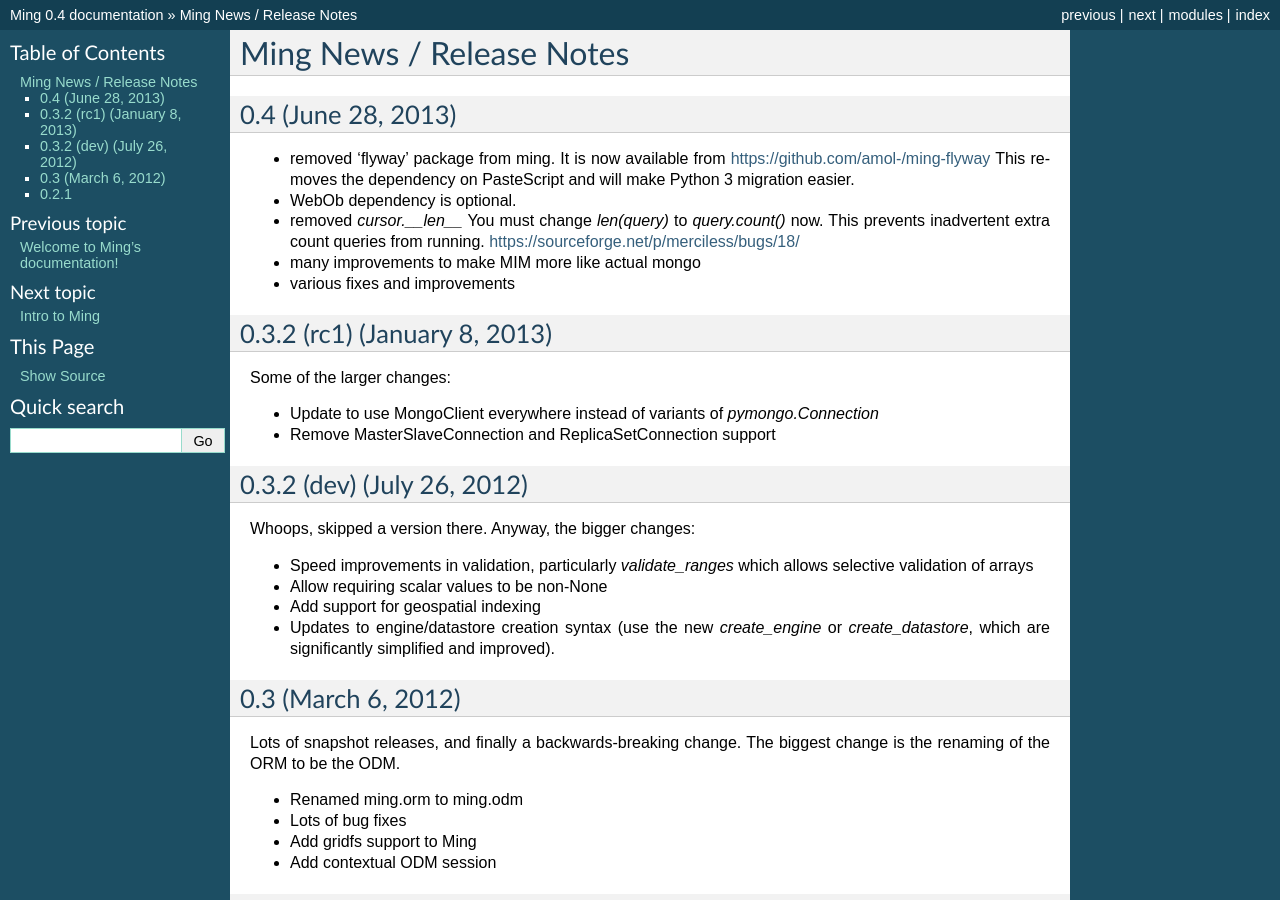
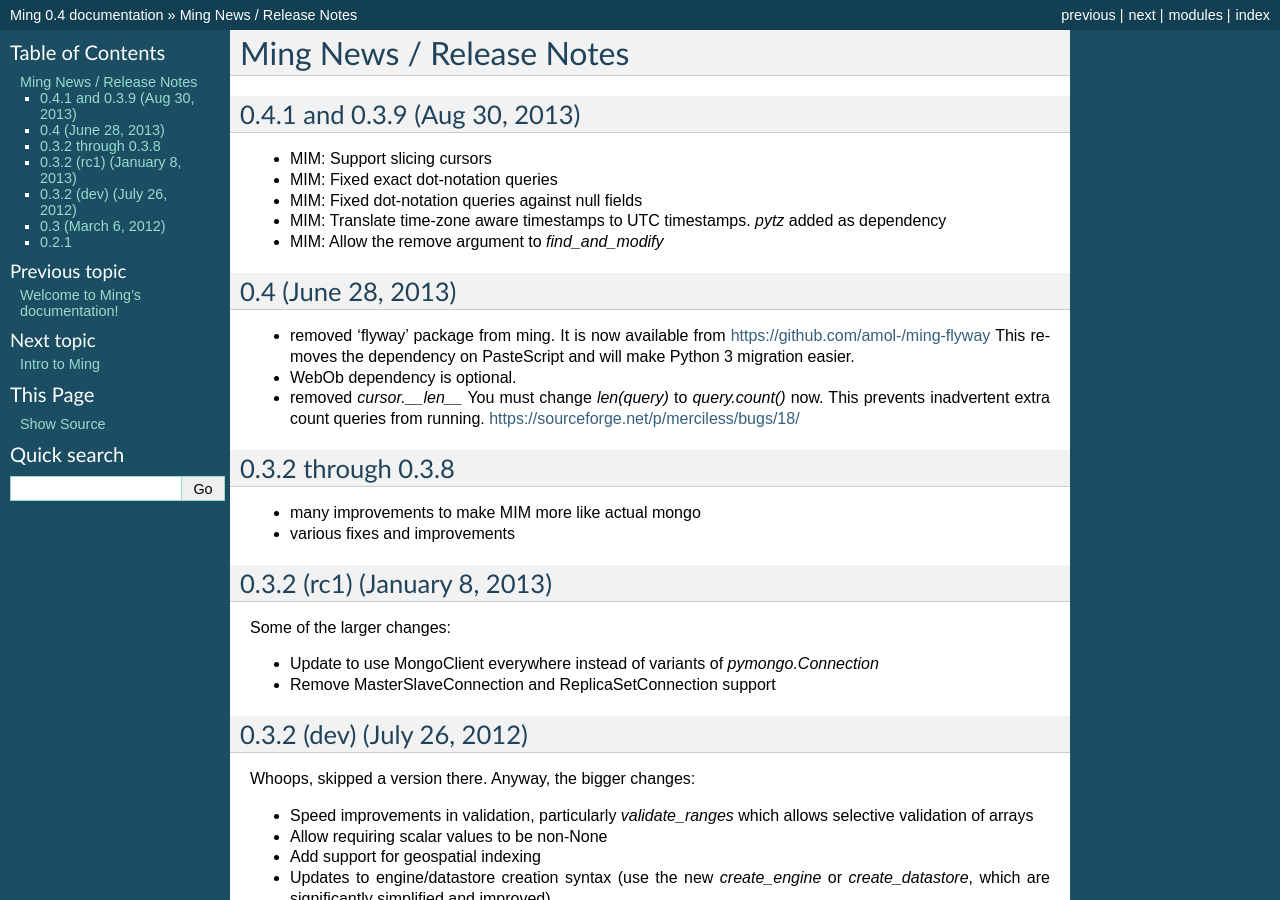
Before and after one commit to TurboGears/Ming, a Sphinx documentation site: the page built from docs/news.rst, in a window 1280 px wide and 900 px high. Built offline with Sphinx 7.4.7, drawn with Linux system fonts in a browser that asks for light colours.

Commit message:
version 0.4.1 and news

```diff
--- a/docs/news.rst
+++ b/docs/news.rst
@@ -1,5 +1,14 @@
 Ming News / Release Notes
 =====================================
+
+0.4.1 and 0.3.9 (Aug 30, 2013)
+------------------------------------------------
+
+* MIM: Support slicing cursors
+* MIM: Fixed exact dot-notation queries
+* MIM: Fixed dot-notation queries against null fields
+* MIM: Translate time-zone aware timestamps to UTC timestamps.  `pytz` added as dependency
+* MIM: Allow the remove argument to `find_and_modify`
 
 0.4 (June 28, 2013)
 ------------------------------------------------
@@ -9,6 +18,10 @@
 * WebOb dependency is optional.
 * removed `cursor.__len__`  You must change `len(query)` to `query.count()` now.  This prevents
   inadvertent extra count queries from running.  https://sourceforge.net/p/merciless/bugs/18/
+
+0.3.2 through 0.3.8
+------------------------------------------------
+
 * many improvements to make MIM more like actual mongo
 * various fixes and improvements
 
--- a/ming/version.py
+++ b/ming/version.py
@@ -1,2 +1,2 @@
-__version_info__ = ('0', '4', '0')
+__version_info__ = ('0', '4', '1')
 __version__='.'.join(__version_info__)
```
